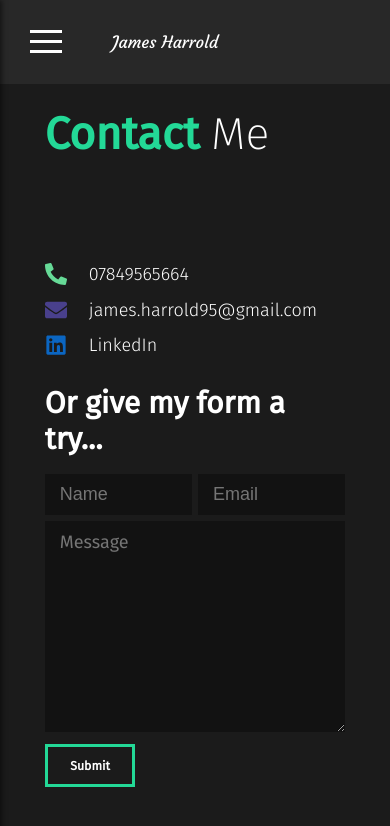
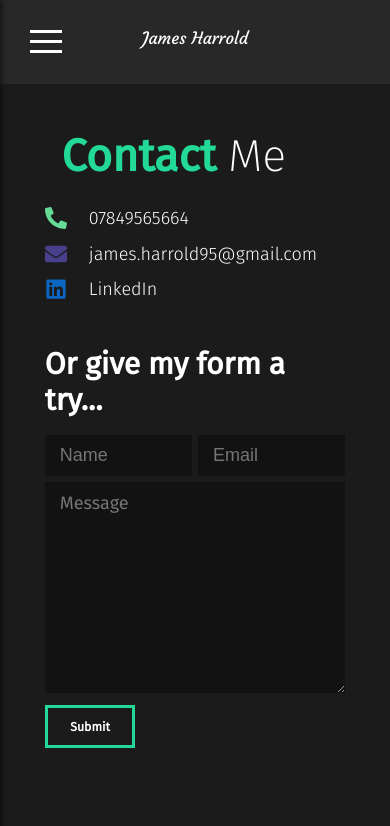
Before and after one commit to Jamesh66/new-portfolio, a React (Create React App) app: page /contact in a window 390 px wide. Shown: the top 826 px of the page. Built offline with nearby package versions, Linux system fonts and the light colour scheme.

Commit message:
mobile styling complete

```diff
--- a/src/components/Nav.js
+++ b/src/components/Nav.js
@@ -51,6 +51,10 @@ const StyledNav = styled.nav`
     position: relative;
   }
   @media (max-width: 768px) {
+    flex-direction: column;
+    h1 {
+      padding-top: 1.5rem;
+    }
     li {
       display: none;
     }
--- a/src/components/SideDrawer/SideDrawer.js
+++ b/src/components/SideDrawer/SideDrawer.js
@@ -45,10 +45,11 @@ const StyledSideDrawer = styled.nav`
     list-style: none;
     display: flex;
     flex-direction: column;
-    justify-content: center;
+    justify-content: top;
+    padding: 8rem 0;
   }
   li {
-    margin: 0.5rem 2rem;
+    margin: 1.5rem 2rem;
   }
   a {
     color: white;
--- a/src/pages/ContactMe.js
+++ b/src/pages/ContactMe.js
@@ -73,7 +73,6 @@ const contactSection = () => {
 };
 
 //Styled components
-
 const StyledContact = styled(StyledContainer)`
   padding-top: 4rem;
   padding-bottom: 10rem;
@@ -103,8 +102,8 @@ const StyledContact = styled(StyledContainer)`
     margin-right: 1em;
     font-size: 22px;
   }
-  .contact-info-container {
-    padding-top: 3rem;
+  @media (max-width: 750px) {
+    padding-top: 0;
   }
 `;
 
@@ -120,6 +119,9 @@ const StyledForm = styled.form`
   width: 100%;
   justify-content: space-between;
   font: inherit;
+  @media (max-width: 750px) {
+    padding-top: 1.5rem;
+  } ;
 `;
 
 const StyledTextField = styled.input`
--- a/src/styles.js
+++ b/src/styles.js
@@ -8,9 +8,9 @@ export const StyledAbout = styled(motion.div)`
   justify-content: space-between;
   padding: 5rem 10rem;
   color: white;
-  @media (max-width: 1300px) {
+  @media (max-width: 1100px) {
     display: block;
-    padding: 2rem 4rem;
+    padding: 15rem 4rem;
   }
 `;
 
@@ -27,8 +27,15 @@ export const StyledHide = styled.div`
 `;
 
 export const StyledServices = styled(StyledAbout)`
+  padding: 1rem 10rem;
   h2 {
-    padding-bottom: 1.5rem;
+    padding: 1.5rem;
+  }
+  @media (max-width: 1100px) {
+    padding: 4rem 4rem;
+    h2 {
+      padding-top: 0;
+    }
   }
 `;
 
```
Also changed, not shown: 1 other file (tests, documents, lock files or other folders).
